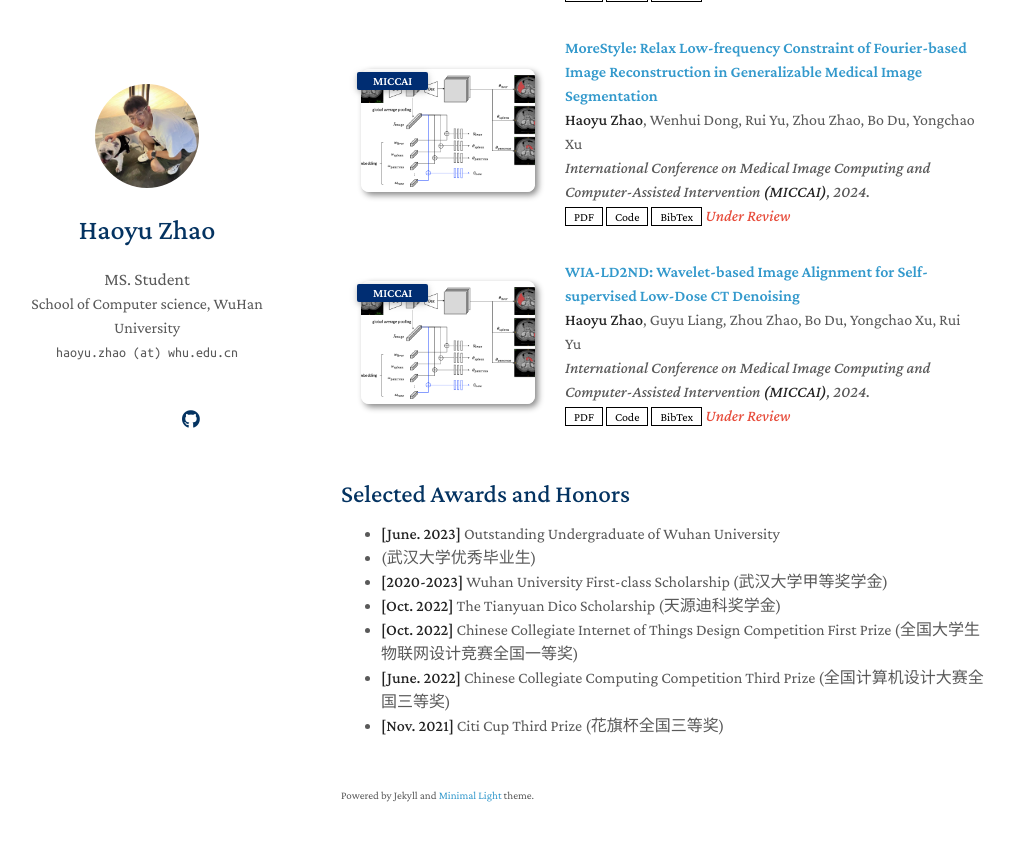
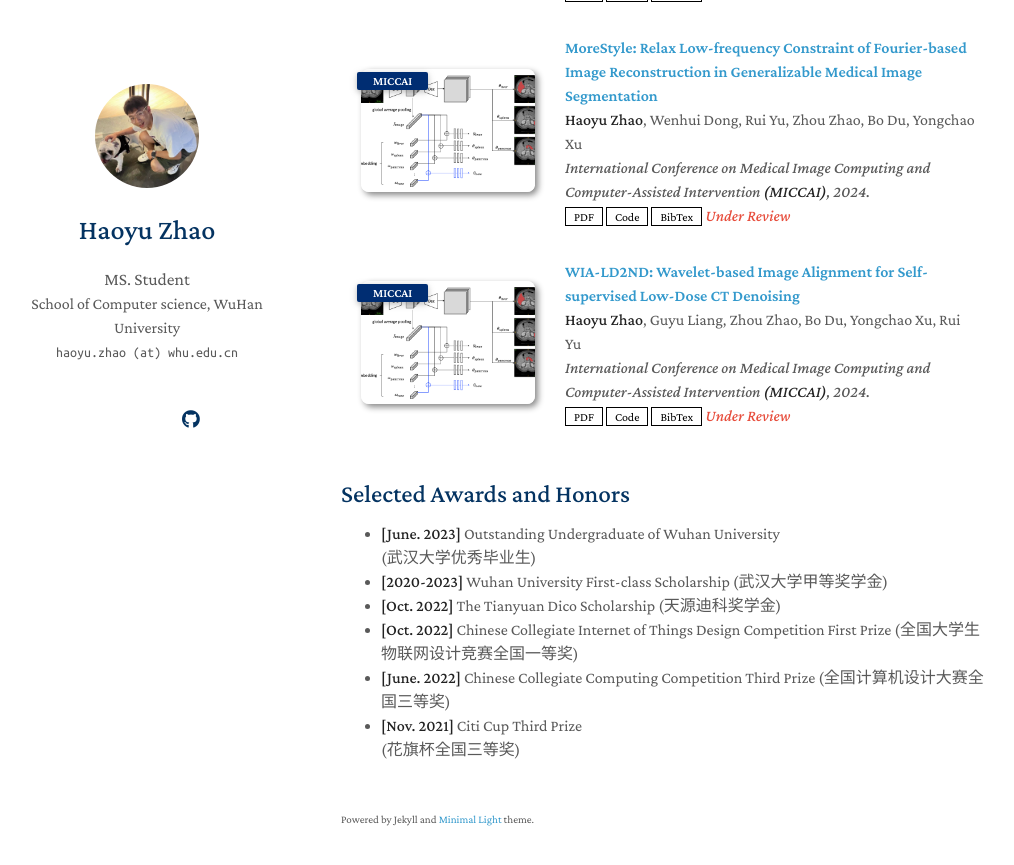
Before and after one commit to zhaohaoyu376/zhaohaoyu376.github.io, a Jekyll site: the page built from index.md, in a window 1280 px wide and 900 px high, scrolled down 831 px. Shown: the top 865 px of the window, without its empty margins (129-1143 px from the left). Built offline with Jekyll 4.4.1, drawn with Linux system fonts in a browser that asks for light colours; nearby versions of some CDN libraries; a style sheet for code colours, icons or effects is not loaded; our own code applies the rules of GitHub Pages for plain Markdown files.

```diff
--- a/index.md
+++ b/index.md
@@ -19,9 +19,14 @@ Medical Image Analysis: image segmentation, image reconstruction
 
 ## Selected Awards and Honors
 - **[June. 2023]** Outstanding Undergraduate of Wuhan University
--   (武汉大学优秀毕业生)
-- **[2020-2023]** Wuhan University First-class Scholarship (武汉大学甲等奖学金)
-- **[Oct. 2022]** The Tianyuan Dico Scholarship (天源迪科奖学金)
-- **[Oct. 2022]** Chinese Collegiate Internet of Things Design Competition First Prize (全国大学生物联网设计竞赛全国一等奖)
-- **[June. 2022]** Chinese Collegiate Computing Competition Third Prize (全国计算机设计大赛全国三等奖)
-- **[Nov. 2021]** Citi Cup Third Prize (花旗杯全国三等奖)
+    (武汉大学优秀毕业生)
+- **[2020-2023]** Wuhan University First-class Scholarship
+     (武汉大学甲等奖学金)
+- **[Oct. 2022]** The Tianyuan Dico Scholarship
+    (天源迪科奖学金)
+- **[Oct. 2022]** Chinese Collegiate Internet of Things Design Competition First Prize
+    (全国大学生物联网设计竞赛全国一等奖)
+- **[June. 2022]** Chinese Collegiate Computing Competition Third Prize
+    (全国计算机设计大赛全国三等奖)
+- **[Nov. 2021]** Citi Cup Third Prize
+    (花旗杯全国三等奖)
```
